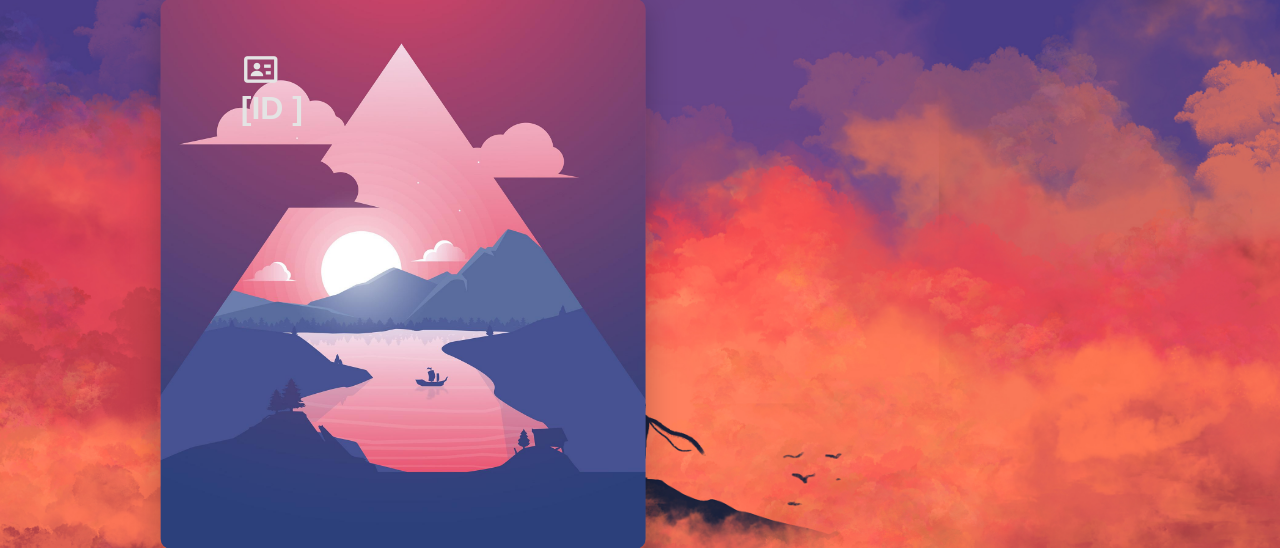
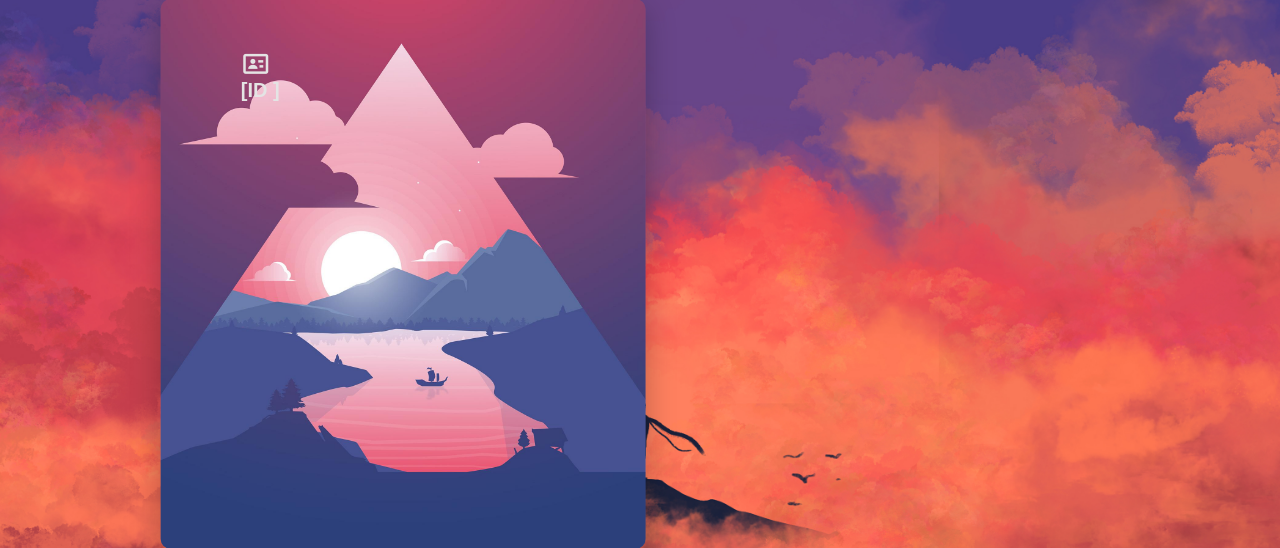
Before and after one commit to EstevesX10/DB-Netflix-Web-Application, a Flask app: template Web-Application/templates/actor.html in a window 1280 px wide. Shown: the part 146-694 px from the top of the page. Run offline with Flask 3, Linux system fonts and the light colour scheme; the template is opened without the code that fills it, so the values that code supplies are empty.

Commit message:
Styling Updates - Showing Movie / TV Show

```diff
--- a/Web-Application/static/style.css
+++ b/Web-Application/static/style.css
@@ -496,12 +496,12 @@
 }
 
 .show-content .show-logo {
-    font-size: auto;
+    font-size: 20px;
     width: fit-content;
 }
 
 .show-content h2 i {
-    font-size: 40px;
+    font-size: 30px;
     text-align: center;
     justify-content: center;
     align-items: center;
@@ -519,11 +519,12 @@
 }
 
 .show-text-sci p {
-    font-size: 16px;
+    font-size: 14px;
     margin: 20px 0;
 }
 
 .show-text-sci p p-bold {
+    font-size: 14px;
     font-weight: bold;
     text-indent: 6px;
 }
```
